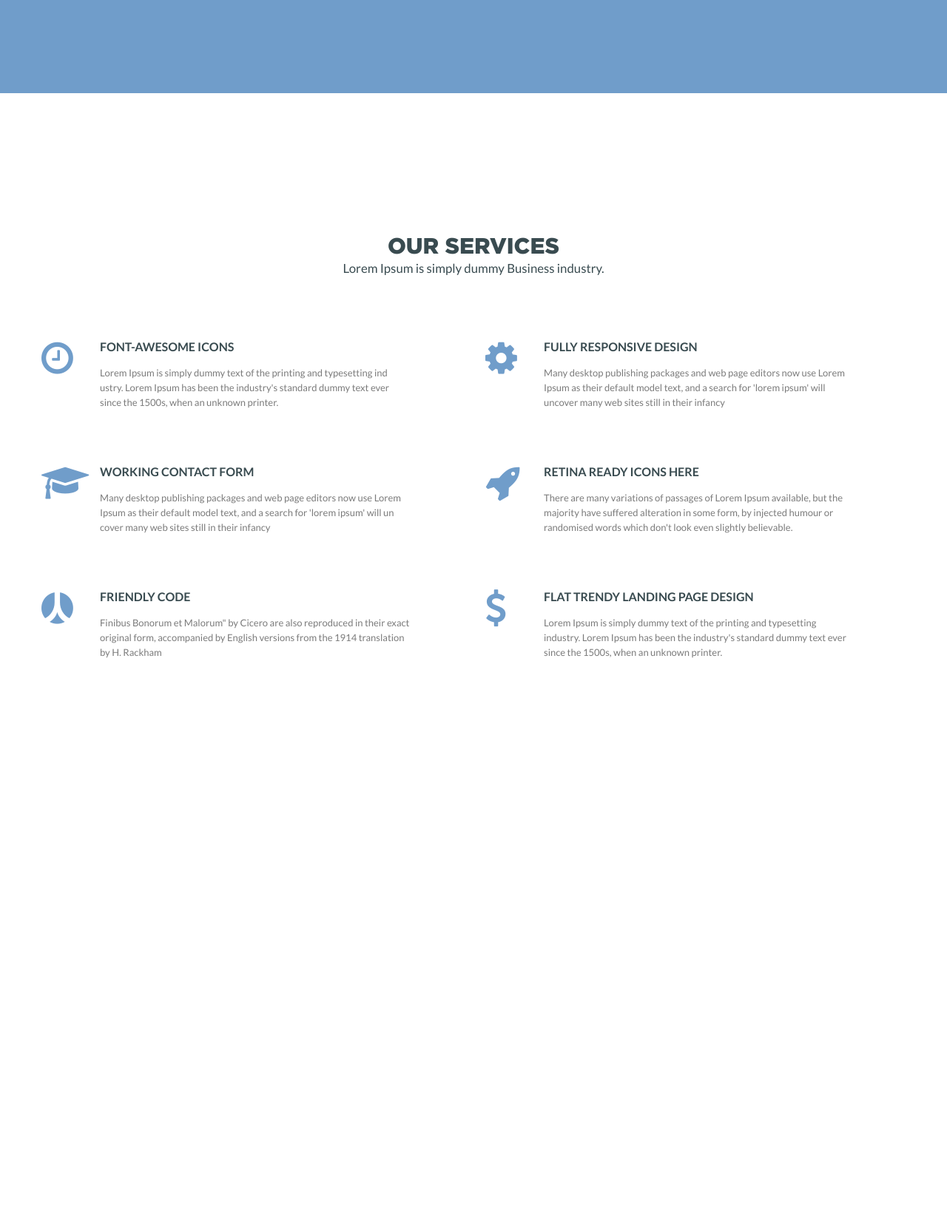
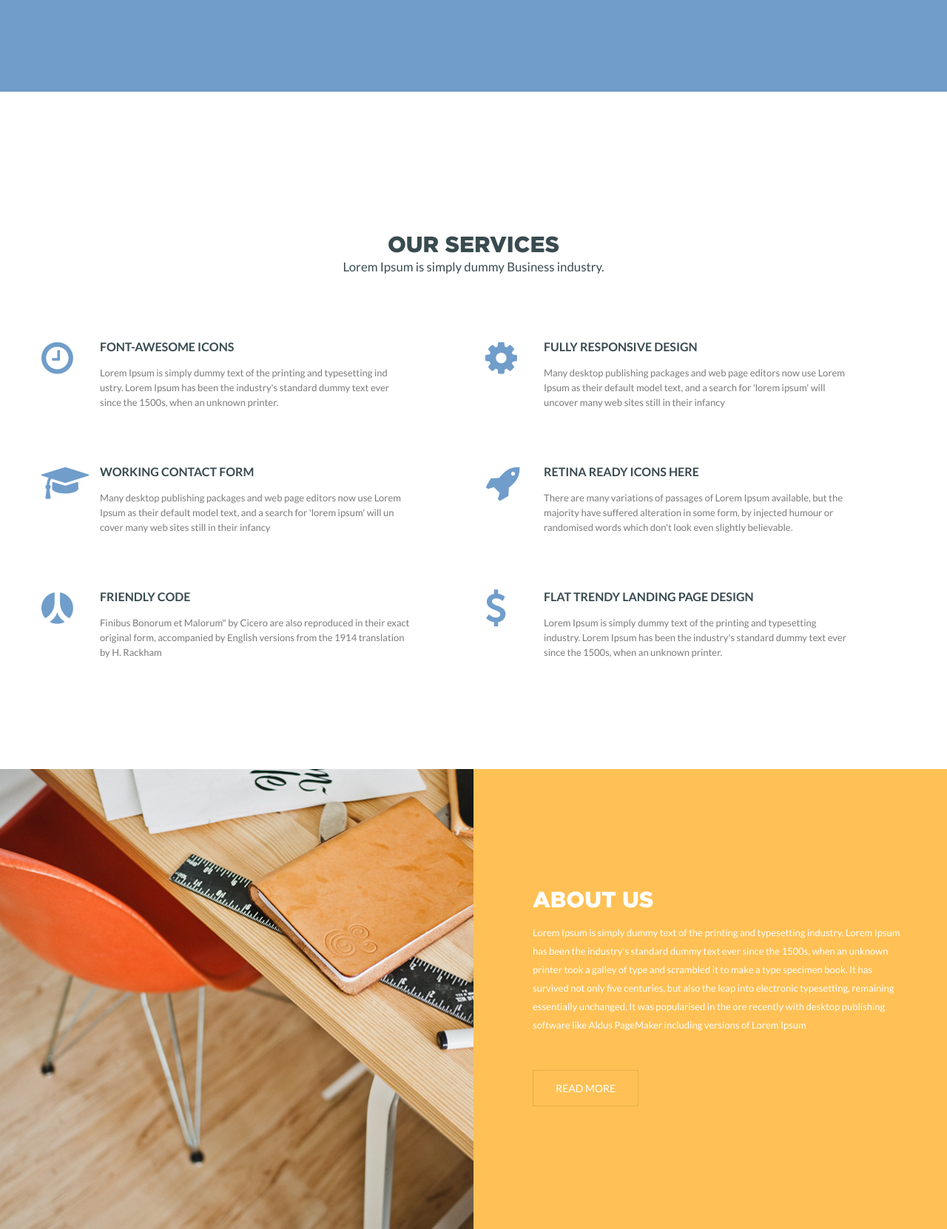
Before and after one commit to Fotoz/business-company, a plain HTML site: page index.html in a window 1280 px wide. Shown: the part 560-2222 px from the top of the page at 74% size. Before the commit the page ends 1510 px from the top, so only its background shows below. Drawn offline with nearby package versions, Linux system fonts and the light colour scheme; files whose address does not match are found by name.

Commit message:
about_us

```diff
--- a/css/main.css
+++ b/css/main.css
@@ -49,6 +49,10 @@ header {
     font: 0.964em 'LatoRegular';
     text-transform: uppercase;
     padding: 25px 0 20px;
+    background: #fff;
+    width: 100%;
+    position: fixed;
+    z-index: 10;
 }
 ul {
     list-style: none;
@@ -75,19 +79,19 @@ a:focus {
     background: #709dca;
     padding-bottom: 350px;
 }
-#form h1, #form p {
+#form h1, #form h4 {
     color: #fff;
     text-align: center;
 }
 #form h1 {
     font: 2.5em 'GothamBlack';
     text-transform: uppercase;
-    padding-top: 75px;
+    padding-top: 170px;
     margin-bottom: 0;
 }
-#form p {
+#form h4 {
     font: 1.2em 'LatoLight';
-    padding-bottom: 20px;
+    padding-bottom: 10px;
     margin-top: 0;
 }
 #form input, #form button {
@@ -149,7 +153,10 @@ button[type="submit"] {
     color: transparent;
 }
 /***========== SERVICES ==========***/
-#services h2, h2+p {
+#services {
+    padding-bottom: 90px;
+}
+#services h2, #services h4 {
     color: #394b50;
     text-align: center;
 }
@@ -159,9 +166,9 @@ button[type="submit"] {
     padding-top: 165px;
     margin-bottom: 0;
 }
-h2+p {
+#services h4 {
     font: 1.2em 'LatoRegular';
-    padding-bottom: 53px;
+    padding-bottom: 50px;
     margin-top: 0;
 }
 #services h3 {
@@ -188,13 +195,47 @@ h3+p {
     font-size: 50px;
     color: #709dca;
 }
-
+/***========== ABOUT_US ==========***/
+#about_us {
+    background: #ffc155;
+    position: relative;
+    padding-bottom: 180px;
+}
+#about_us::before {
+    content: '';
+    background: url(../images/table.jpg) no-repeat center center / cover;
+    position: absolute;
+    left: 0;
+    top: 0;
+    bottom: 0;
+    right: 50%;
+}
+#about_us h2 {
+    font: 2.143em 'GothamBlack';
+    text-transform: uppercase;
+    color: #fff;
+    padding: 135px 0 0 65px;
+    margin-bottom: 0;
+}
+#about_us p {
+    font: 0.929em 'LatoRegular';
+    color: #fff;
+    padding: 0 0 50px 65px;
+    line-height: 25px;
+}
+#about_us a {
+    color: #fff;
+    text-transform: uppercase;
+    font: 1em 'LatoRegular';
+    border: 1px solid #e7ad48;
+    padding: 15px 30px;
+    margin-left: 65px;
+    transition: all .3s;
+}
+#about_us a:hover {
+    font-size: 1.1em;
+}
 /***========== SECTION ==========***/
-
-
-
-/***========== SECTION ==========***/
-
 
 
 /***========== MEDIA ==========***/
--- a/index.html
+++ b/index.html
@@ -18,9 +18,9 @@
                             <img src="images/logo.png" alt="logo">
                             <nav class="pull-right">
                                 <ul>
-                                    <li><a href="#">Home</a>
-                                    <li><a href="#">Service</a>
-                                    <li><a href="#">About us</a>
+                                    <li><a href="#form">Home</a>
+                                    <li><a href="#services">Service</a>
+                                    <li><a href="#about_us">About us</a>
                                     <li><a href="#">Pricing table</a>
                                     <li><a href="#">How it work</a>
                                     <li><a href="#">Happy clients</a>
@@ -35,7 +35,7 @@
         <section id="form">
             <div class="container">
                 <h1>Boost up your local business</h1>
-                <p>Lorem Ipsum is simply dummy text of the printing and typesetting industry. Lorem Ipsum typesetting</p>
+                <h4>Lorem Ipsum is simply dummy text of the printing and typesetting industry. Lorem Ipsum typesetting</h4>
                 <row>
                     <form name="request" action="send.php" method="post">
                         <div class="col-md-3 col-sm-6">
@@ -61,7 +61,7 @@
         <section id="services">
             <div class="container">
                 <h2>Our services</h2>
-                <p>Lorem Ipsum is simply dummy Business industry.</p>
+                <h4>Lorem Ipsum is simply dummy Business industry.</h4>
                 <div class="row">
                     <div class="col-md-6">
                         <i class="fa fa-clock-o" aria-hidden="true"></i>
@@ -100,7 +100,31 @@
                 </div>
             </div>
         </section>
+
+        <section id="about_us">
+            <div class="container">
+                <div class="row">
+                    <div class="col-md-6 col-md-offset-6">
+                        <h2>About us</h2>
+                        <p>Lorem Ipsum is simply dummy text of the printing and typesetting industry. Lorem Ipsum has been the industry's standard dummy text ever since the 1500s, when an unknown printer took a galley of type and scrambled it to make a type specimen book. It has survived not only five centuries, but also the leap into electronic typesetting, remaining essentially unchanged. It was popularised in the ore recently with desktop publishing software like Aldus PageMaker including versions of Lorem Ipsum</p>
+                        <a href="#">Read more</a>
+                    </div>
+                </div>
+            </div>
+        </section>
+
     <!-- jquery -->
         <script src="https://cdnjs.cloudflare.com/ajax/libs/jquery/3.2.1/jquery.min.js"></script>
+    <!-- smooth scrolling -->
+        <script>
+            $(document).ready(function() {
+            $('a[href^="#"]').click(function(){
+            var el = $(this).attr('href');
+            $('body').animate({
+            scrollTop: $(el).offset().top}, 1000);
+            return false;
+            });
+            });
+        </script>
     </body>
 </html>
```
